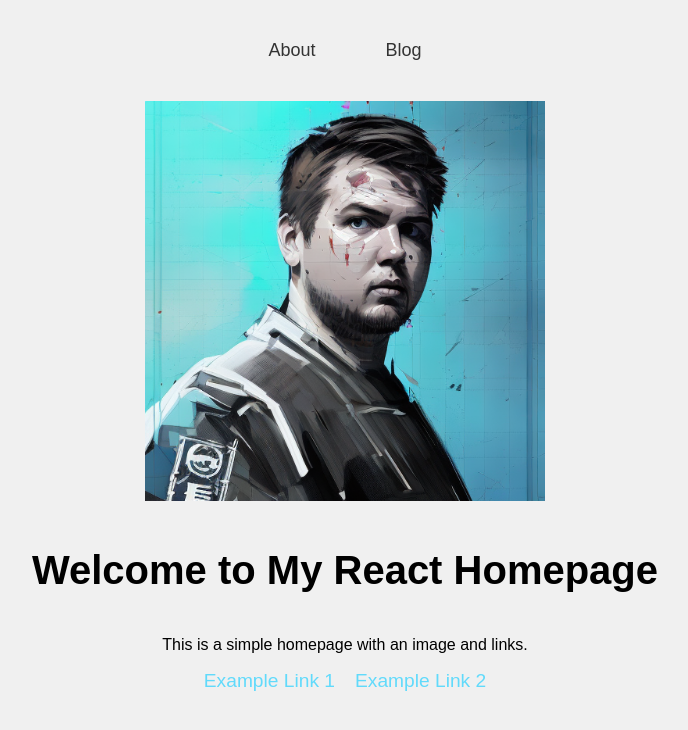
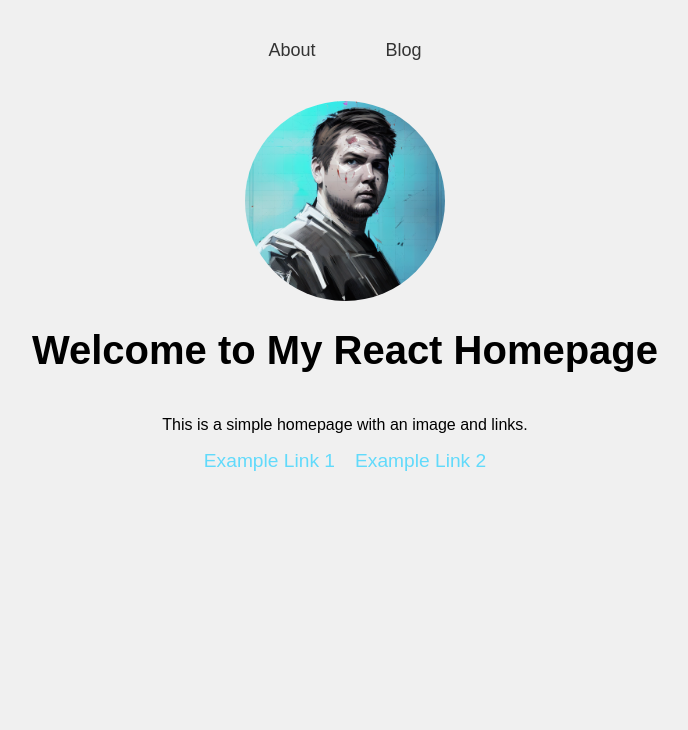
Before and after one commit to LimbicNode42/personal-dev-site, a React (Create React App) app: page / in a window 1280 px wide. Shown: the top 730 px of the page, without its empty margins (295-983 px from the left). Built offline with nearby package versions, Linux system fonts and the light colour scheme.

Commit message:
round dp

```diff
--- a/src/components/About.css
+++ b/src/components/About.css
@@ -8,6 +8,11 @@
   flex-direction: column;
   justify-content: center;
   align-items: center;
+}
+
+.About-header img {
+  border-radius: 50%;
+  height: 25vmin;
 }
 
 .About-header h1 {
--- a/src/components/About.js
+++ b/src/components/About.js
@@ -10,8 +10,7 @@ function About() {
         {/* Image Section */}
         <img
           src={`${process.env.PUBLIC_URL}/images/ai-me.png`}  // Replace with your image URL
-          alt="Placeholder"
-          style={{ width: '400px', height: 'auto', marginBottom: '20px' }}  // Optional inline styling
+          alt="ai-me.png"
         />
 
         <h1>Welcome to My React Homepage</h1>
```
